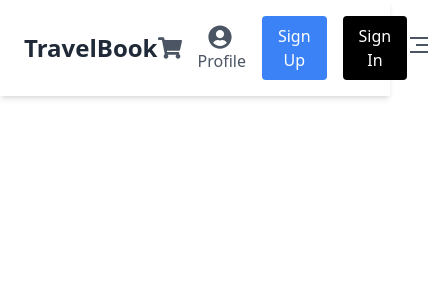
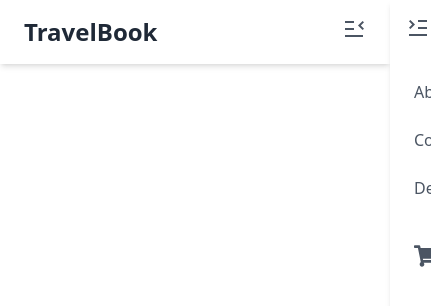
Before and after one commit to ilhardika/travel-web-app, a React (Vite) app: page / in a window 390 px wide. Shown: the top 306 px of the page, 431 px wide, since content can reach past the window. Built offline with nearby package versions, Linux system fonts and the light colour scheme.

Commit message:
making navbar responsive

```diff
--- a/src/components/Navbar/index.jsx
+++ b/src/components/Navbar/index.jsx
@@ -1,8 +1,16 @@
-import React from "react";
-import { FaUserCircle, FaShoppingCart } from "react-icons/fa";
-import { RiMenu3Fill } from "react-icons/ri";
+import React, { useState } from "react";
+import { FaShoppingCart } from "react-icons/fa";
+import { RiMenuFold2Line, RiMenuUnfold2Line } from "react-icons/ri";
 
 const Navbar = () => {
+  // State to manage mobile menu visibility
+  const [isMobileMenuOpen, setIsMobileMenuOpen] = useState(false);
+
+  // Function to toggle mobile menu
+  const toggleMobileMenu = () => {
+    setIsMobileMenuOpen(!isMobileMenuOpen);
+  };
+
   return (
     <nav className="bg-white shadow-md">
       <div className="container mx-auto px-6 py-4 flex justify-between items-center">
@@ -25,12 +33,9 @@ const Navbar = () => {
         </div>
 
         {/* User Actions */}
-        <div className="flex space-x-4 items-cemter">
+        <div className="hidden md:flex space-x-4">
           <button className="text-gray-600 hover:text-gray-800">
             <FaShoppingCart className="text-2xl" />
-          </button>
-          <button className=" text-gray-600 hover:text-gray-800">
-            <FaUserCircle className="text-2xl mr-1 inline-block" /> Profile
           </button>
           <button className="bg-blue-500 text-white px-4 py-2 rounded hover:bg-blue-600">
             Sign Up
@@ -42,9 +47,58 @@ const Navbar = () => {
 
         {/* Mobile Menu Button */}
         <div className="md:hidden">
-          <button className="text-gray-600 hover:text-gray-800">
-            <RiMenu3Fill className="text-2xl" />
+          <button
+            onClick={toggleMobileMenu}
+            className="text-gray-600 hover:text-gray-800"
+          >
+            <RiMenuUnfold2Line className="text-2xl" />
           </button>
+        </div>
+      </div>
+
+      {/* Overlay */}
+      {isMobileMenuOpen && (
+        <div
+          className="fixed inset-0 bg-black opacity-50 z-40"
+          onClick={toggleMobileMenu} // Close menu when clicking on overlay
+        />
+      )}
+
+      {/* Mobile Menu */}
+      <div
+        className={`fixed top-0 right-0 w-1/2 h-screen bg-white shadow-md transition-transform transform ${
+          isMobileMenuOpen ? "translate-x-0" : "translate-x-full"
+        } z-50`}
+      >
+        <div className="flex justify-between items-center px-4 py-4">
+          <button
+            onClick={toggleMobileMenu}
+            className="text-gray-600 hover:text-gray-800"
+          >
+            <RiMenuFold2Line className="text-2xl font-bold" />
+          </button>
+        </div>
+        <div className="flex flex-col space-y-6 px-6 py-6">
+          <a href="#" className="text-gray-600 hover:text-gray-800">
+            About Us
+          </a>
+          <a href="#" className="text-gray-600 hover:text-gray-800">
+            Contact
+          </a>
+          <a href="#" className="text-gray-600 hover:text-gray-800">
+            Destination
+          </a>
+          <div className="flex space-x-4">
+            <button className="text-gray-600 hover:text-gray-800">
+              <FaShoppingCart className="text-2xl" />
+            </button>
+            <button className="bg-blue-500 text-white px-4 py-2 rounded hover:bg-blue-600">
+              Sign Up
+            </button>
+            <button className="bg-black text-white px-4 py-2 rounded hover:bg-gray-800">
+              Sign In
+            </button>
+          </div>
         </div>
       </div>
     </nav>
```
Also changed, not shown: src/pages/Login/index.jsx (added).
